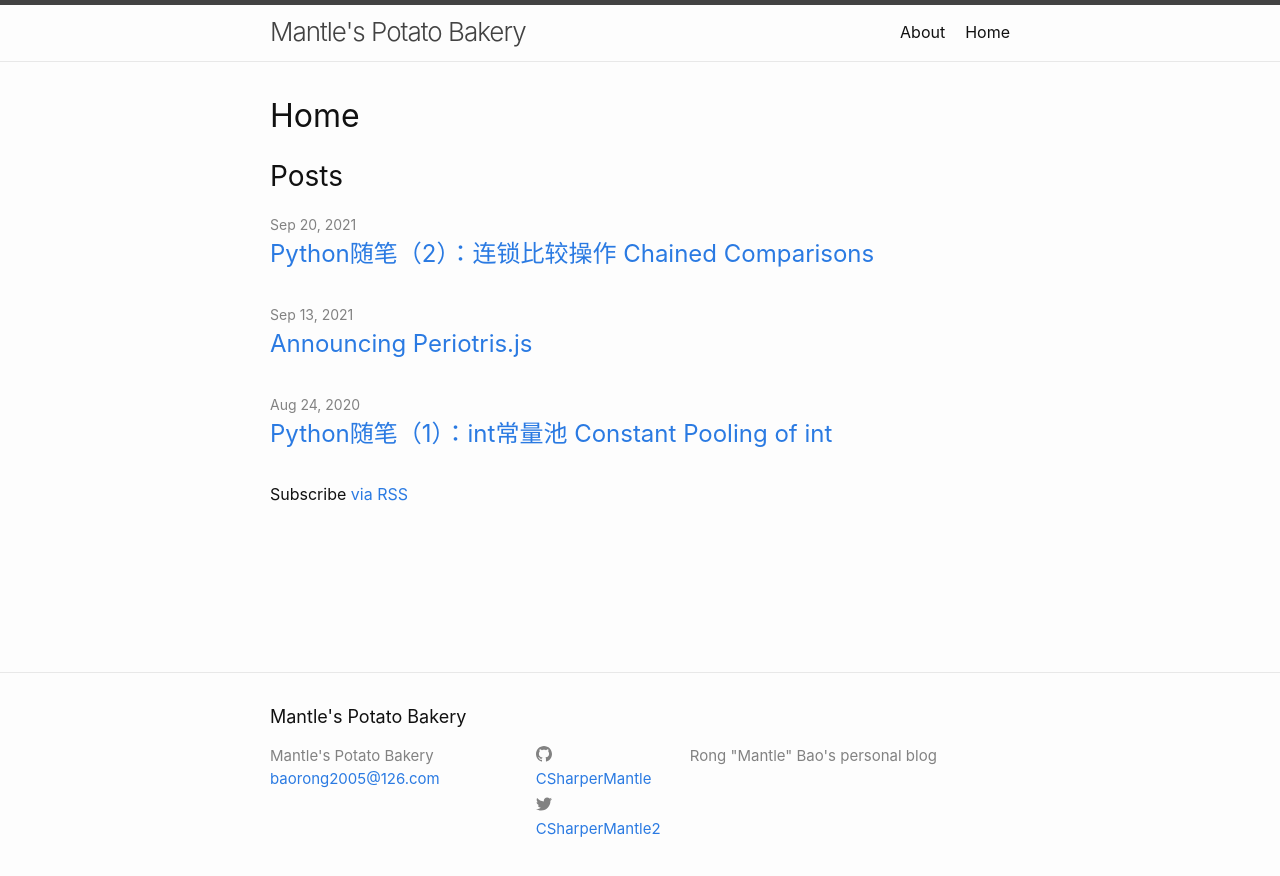
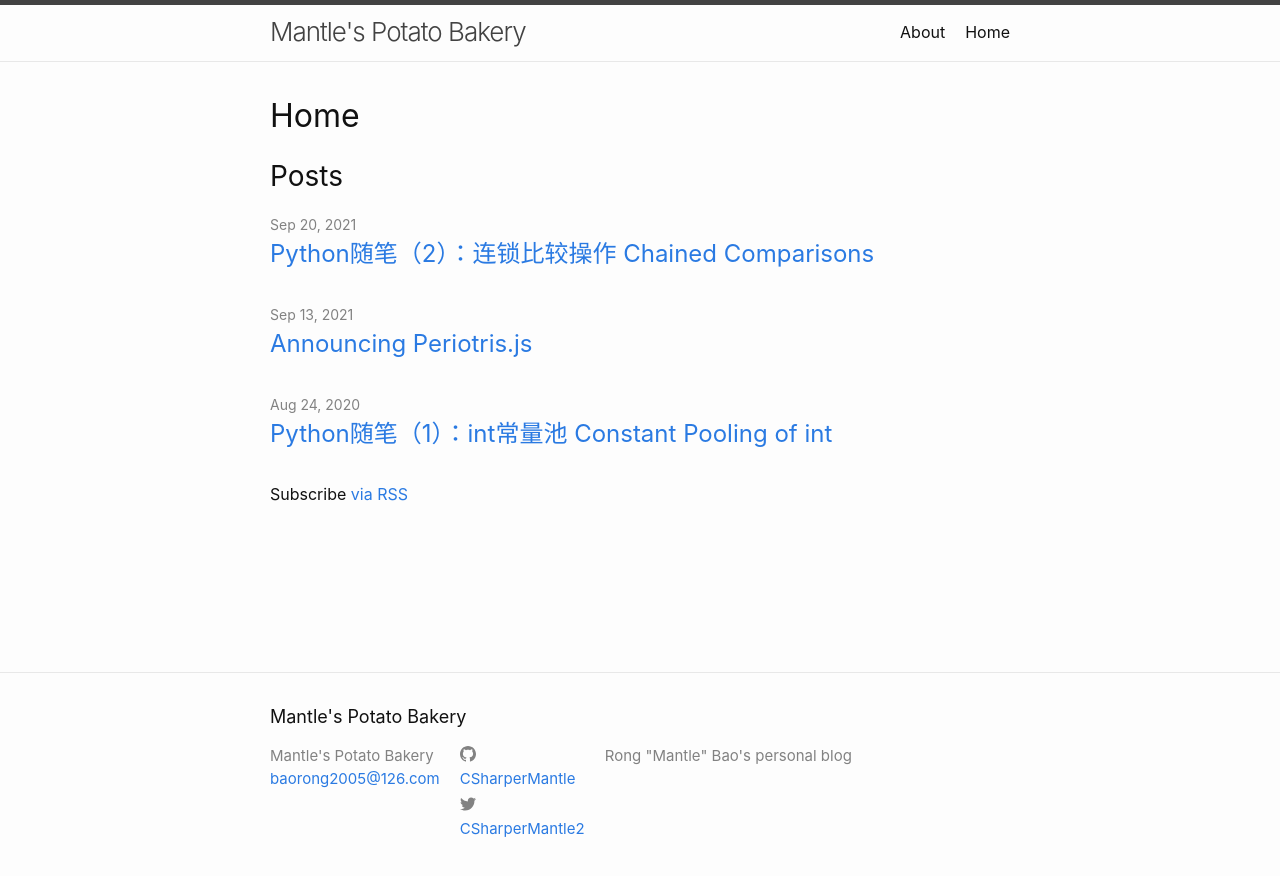
Before and after one commit to CSharperMantle/CSharperMantle.github.io, a Jekyll site: the page built from index.md, in a window 1280 px wide. Shown: the top 876 px of the page. Built offline with Jekyll 4.4.1, drawn with Linux system fonts in a browser that asks for light colours.

Commit message:
Update footer layout

```diff
--- a/_sass/minima/_layout.scss
+++ b/_sass/minima/_layout.scss
@@ -127,7 +127,7 @@
   margin-left: -$spacing-unit / 2;
 
   display: grid;
-  grid-template-columns: 7fr 4fr 9fr;
+  grid-template-columns: 1fr 1fr 3fr;
   column-gap: 5px;
 
   @extend %clearfix;
```
